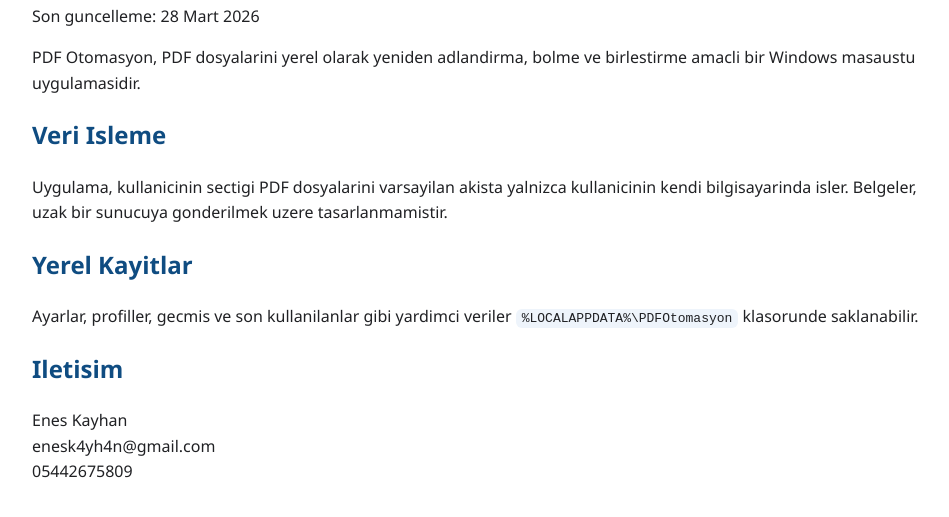
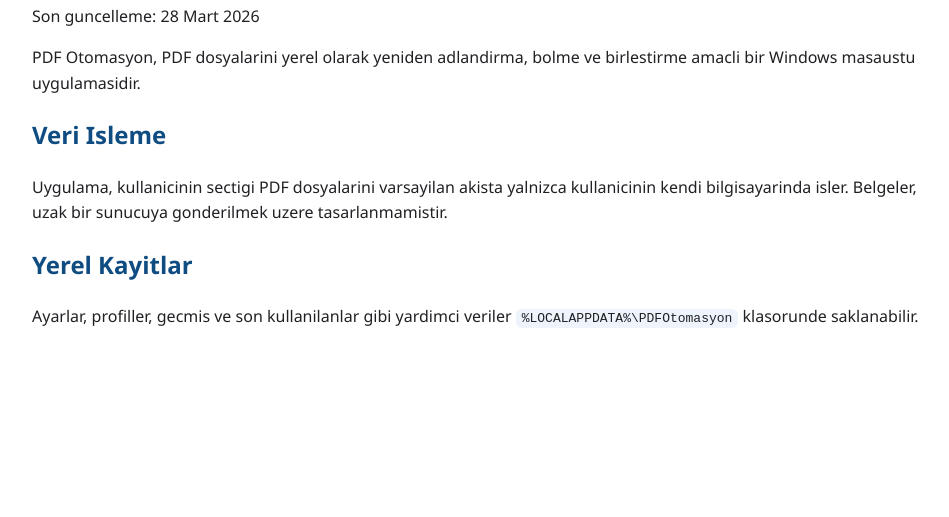
Before and after one commit to enesk4yh4n-lab/PDF-Otomasyon, a plain HTML site: page privacy.html in a window 1280 px wide. Shown: the part 109-626 px from the top of the page, without its empty margins (148-1097 px from the left). Drawn offline with Linux system fonts and the light colour scheme.

Commit message:
Remove contact information from privacy.html
Removed contact information section from privacy.html.

```diff
--- a/privacy.html
+++ b/privacy.html
@@ -21,7 +21,5 @@
   <h2>Yerel Kayitlar</h2>
   <p>Ayarlar, profiller, gecmis ve son kullanilanlar gibi yardimci veriler <code>%LOCALAPPDATA%\PDFOtomasyon</code> klasorunde saklanabilir.</p>
 
-  <h2>Iletisim</h2>
-  <p>Enes Kayhan<br>enesk4yh4n@gmail.com<br>05442675809</p>
 </body>
 </html>
```
